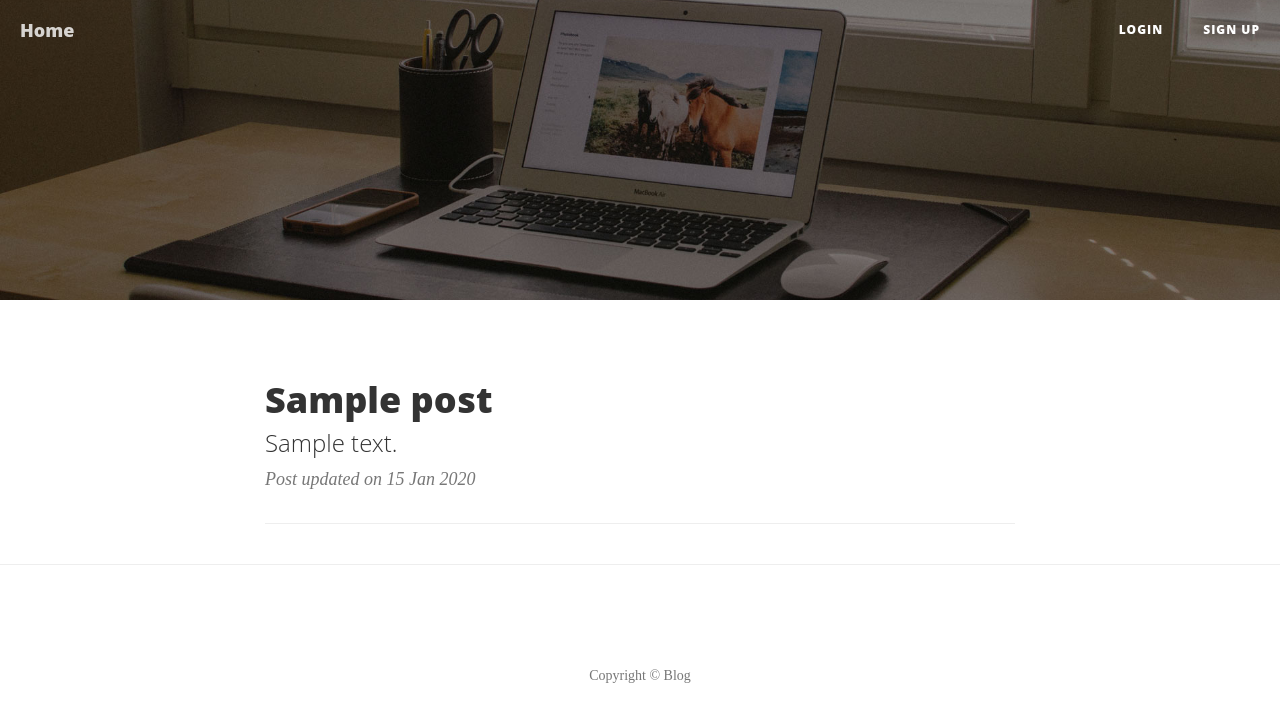
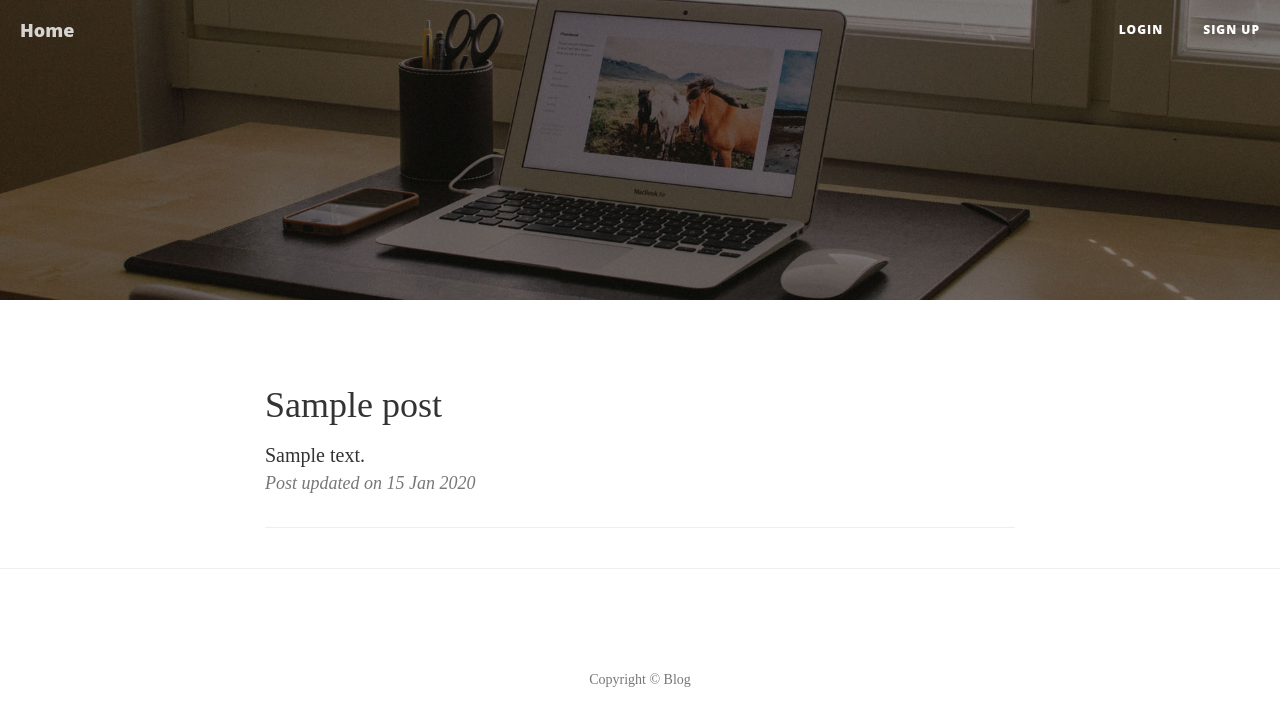
Before and after one commit to pritig-cuelogic/django-blog, a Django app: page /blog/home/ in a window 1280 px wide. Shown: the top 710 px of the page. Run offline with Django 3.2, Linux system fonts and the light colour scheme; tables that the repository leaves empty hold one stand-in row (values such as "Sample post"); some libraries are stand-ins or nearby versions.

Commit message:
changes in home page

```diff
--- a/myblog/blog/templates/home.html
+++ b/myblog/blog/templates/home.html
@@ -64,14 +64,14 @@
             	{% for comment in comments %}
             		{% ifchanged comment.post.title %}
             		<div class="post-preview">
-            			<a href="post.html">
-                        <h2 class="post-title">
+            			<a href="/blog/viewpost/{{comment.post.id}}">
+                        <div class="post-title">
                             {{comment.post.title}}
-                        </h2>
-                        <h3 class="post-subtitle">
+                        </div>
+                        </a>
+                        <div class="post-subtitle">
                             {{comment.post.content}}
-                        </h3>
-                    	</a>
+                        </div>
                     	<p class="post-meta">Post updated <a href="#"></a> on
                     		{{comment.post.updated_at|date:"d M Y" }}</p>
             		</div>
--- a/myblog/blog/templates/viewpost.html
+++ b/myblog/blog/templates/viewpost.html
@@ -41,6 +41,7 @@
         </ul>
         {% endif %}
         </div>
+        {% if role_id != 0 %}
         <form method="post" action="../savecomment/{{post_id}}">
         {% csrf_token %}
         <div class="col-lg-8">{{CommentForm.comment}}</div>
@@ -48,7 +49,7 @@
         </div>
 
         </form>
-
+	   {% endif %}
     </div>
 </div>
 <script src="{% static 'myblog/js/jquery.min.js' %}" type="text/javascript">
--- a/myblog/blog/views.py
+++ b/myblog/blog/views.py
@@ -60,7 +60,7 @@ def adminregistration(request):
              'form': form
          })
 
-@login_required(login_url="login/")
+@login_required(login_url="/blog/login/")
 def dashboard(request):
 
     user_role = UserRole.objects.filter(user_id = request.user.id)
@@ -211,8 +211,11 @@ def viewpost(request, post_id):
     post_tag = PostTag.objects.filter(post_id = post_id)
     post_cat = PostCategory.objects.filter(post_id = post_id)
     comments = Comment.objects.filter(post_id = post_id)
-    user_role = UserRole.objects.filter(user_id = request.user.id)
-    role_id = user_role[0].role_id
+    if request.user.id:
+        user_role = UserRole.objects.filter(user_id = request.user.id)
+        role_id = user_role[0].role_id
+    else:
+        role_id = 0
     viewers = post_cat[0].post.viewers
     viewers += 1
     Post.objects.filter(id = post_id).update(
```
